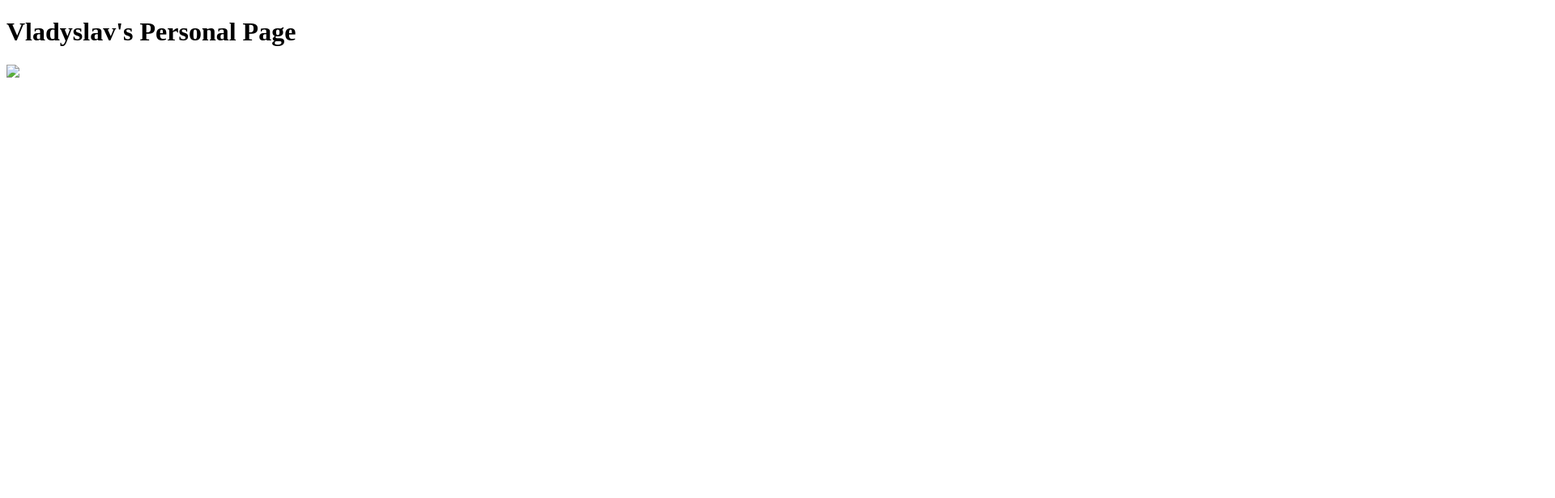
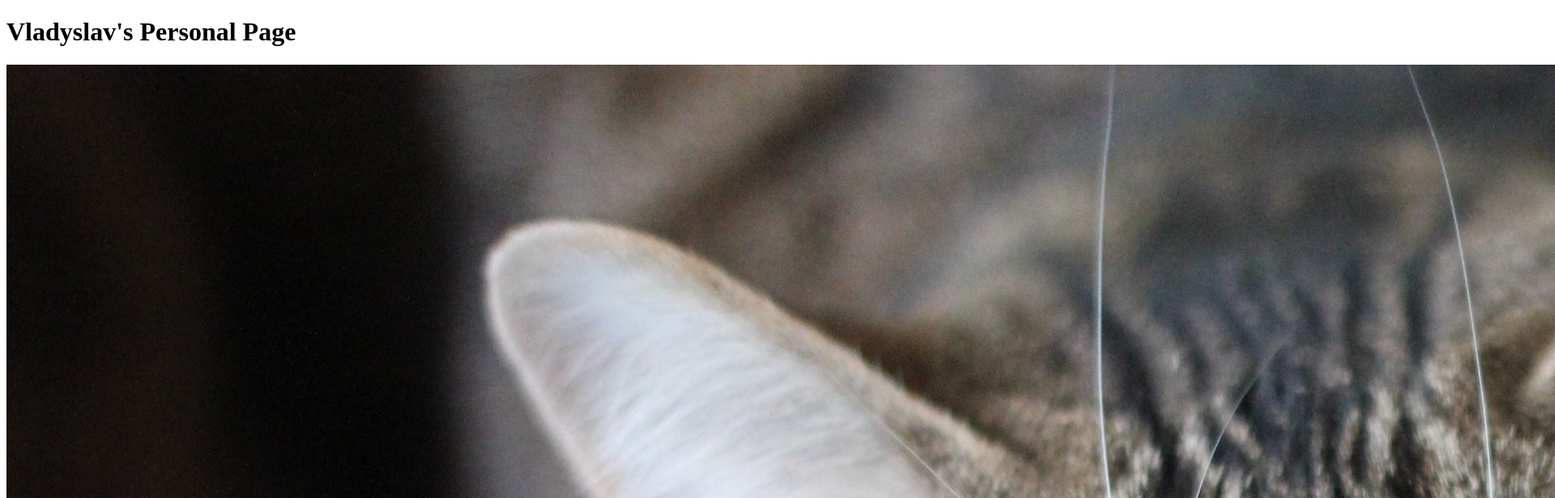
Before and after one commit to vladyslavq/vladyslavq.github.io, a plain HTML site: page index.html in a window 1280 px wide. Shown: the top 616 px of the page at 81% size, 1920 px wide, since content can reach past the window. Drawn offline with Linux system fonts and the light colour scheme.

Commit message:
Add cat.jpeg

```diff
--- a/index.html
+++ b/index.html
@@ -5,6 +5,6 @@
     </head>
     <body>
         <h1>Vladyslav's Personal Page</h1>
-        <img src="cat.jpg"/>
+        <img src="cat.jpeg"/>
     </body>
 </html>
```
Also changed, not shown: cat.jpeg (added).
